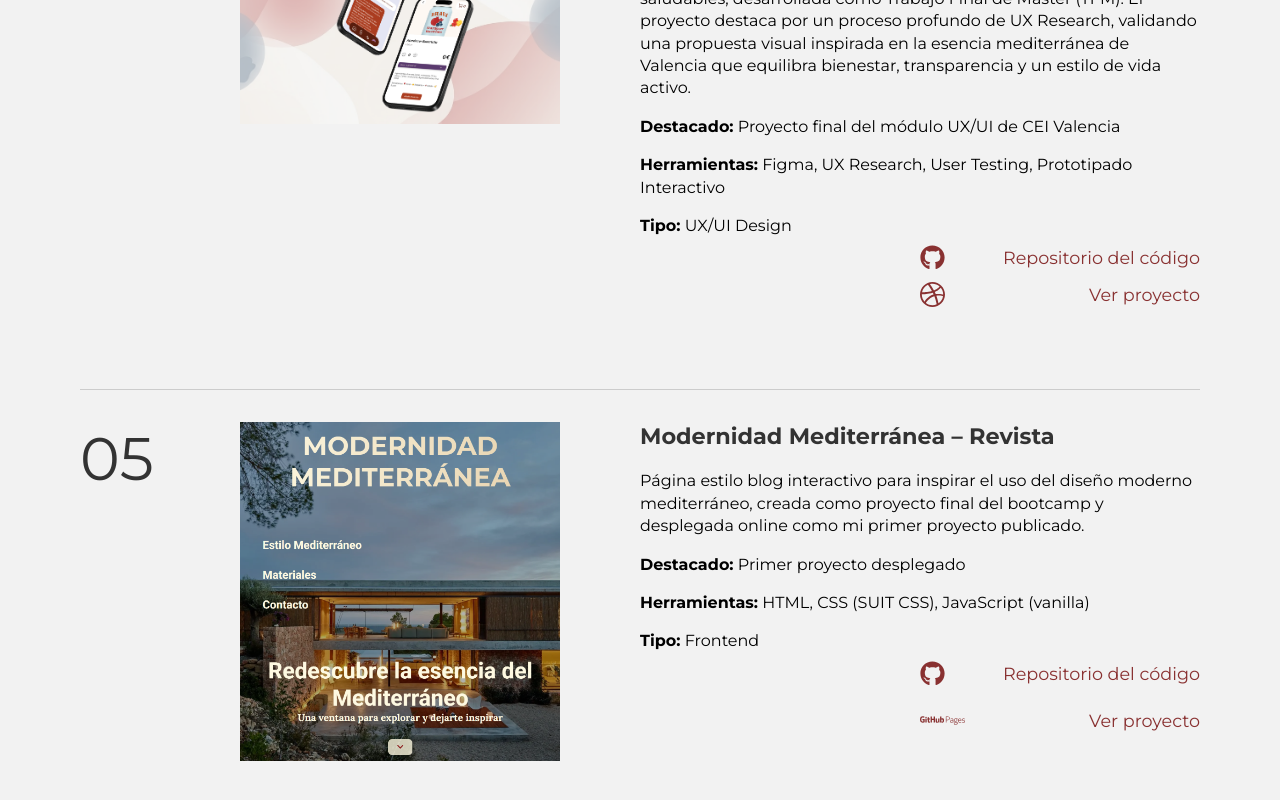
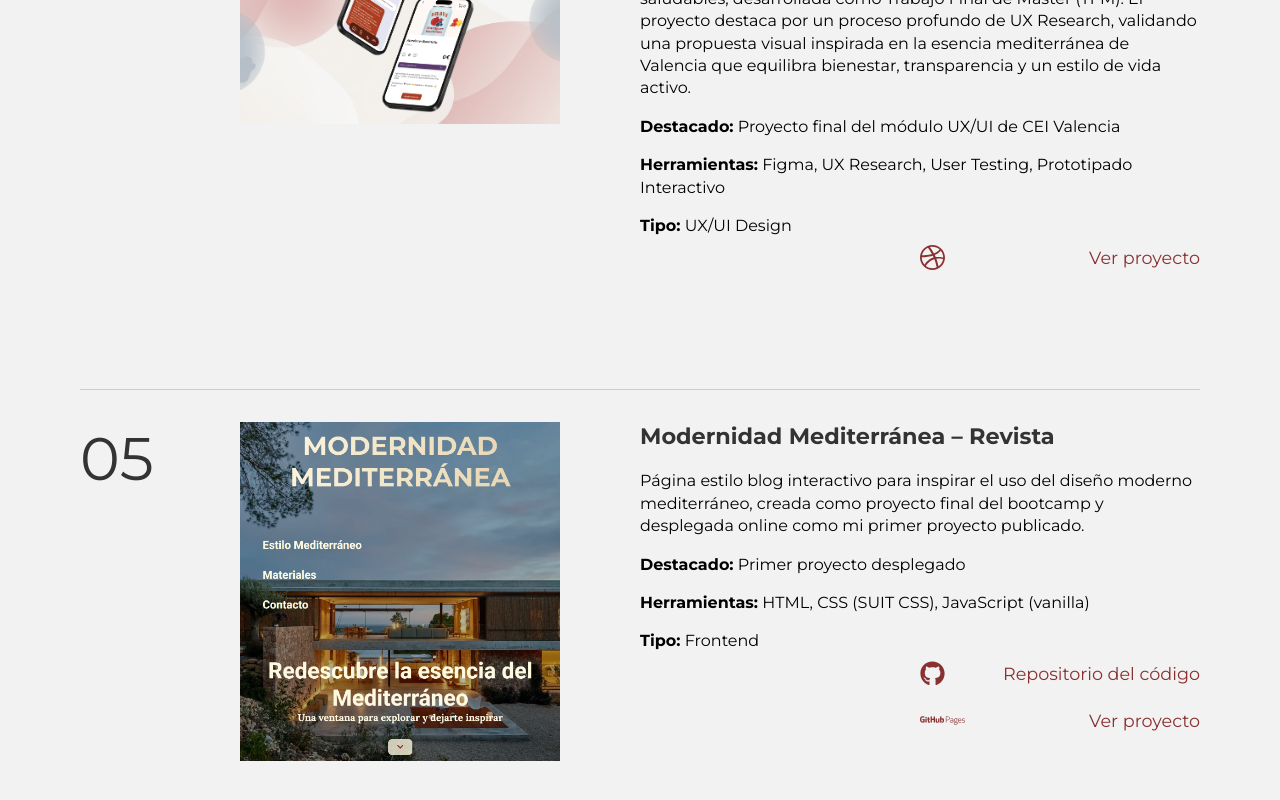
Before and after one commit to JaumeEsquerdo/portfolio-personal, a React (Vite) app in the folder portfolio-jaume/: page /proyectos in a window 1280 px wide. Shown: the part 1969-2769 px from the top of the page. Built offline with nearby package versions, Linux system fonts and the light colour scheme; a web font is replaced by a local one.

Commit message:
actualizar logica de enlaces en proyectos

```diff
--- a/portfolio-jaume/src/components/Proyecto.jsx
+++ b/portfolio-jaume/src/components/Proyecto.jsx
@@ -49,7 +49,8 @@ const Proyecto = ({
           </p>
 
           <div className="Proyecto-enlacesContainer">
-            {Array.isArray(enlace) ? (
+            {enlace &&
+              (Array.isArray(enlace) ? (
                 // Caso en que es un array (ej: frontend + backend)
                 enlace.map((item, index) => (
                   <a
@@ -78,7 +79,7 @@ const Proyecto = ({
                     Repositorio del código
                   </span>
                 </a>
-            )}
+              ))}
 
             {deploy && (
               <a
```
Lines whose indentation alone changed are shown as unchanged.
